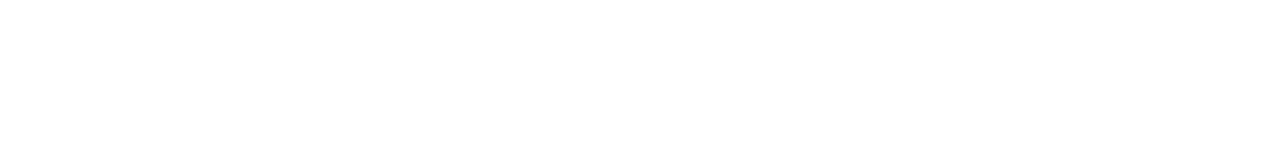
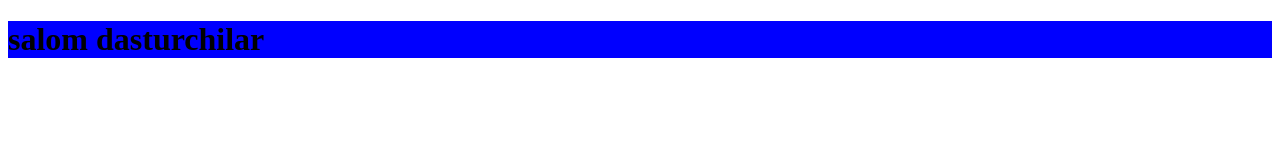
Before and after one commit to samandarstudent/lesson-github, a plain HTML site: page index.html in a window 1280 px wide. Drawn offline with Linux system fonts and the light colour scheme.

Commit message:
loyiha 1

```diff
--- a/index.html
+++ b/index.html
@@ -7,6 +7,6 @@
     <link rel="stylesheet" href="style.css">
 </head>
 <body>
-
+    <h1 class="div1">salom dasturchilar</h1>
 </body>
 </html>
--- a/style.css
+++ b/style.css
@@ -0,0 +1,3 @@
+.div1{
+    background-color: blue;
+}
```
